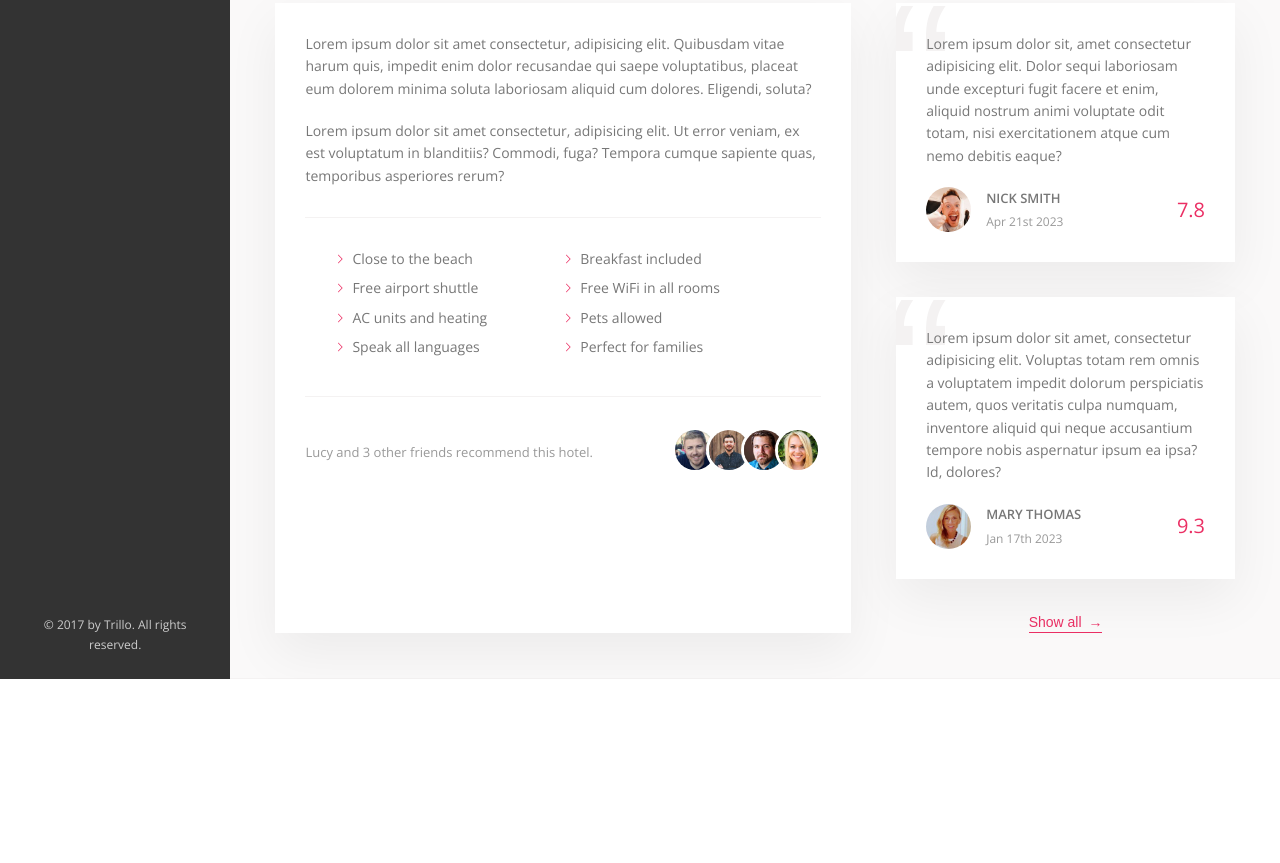
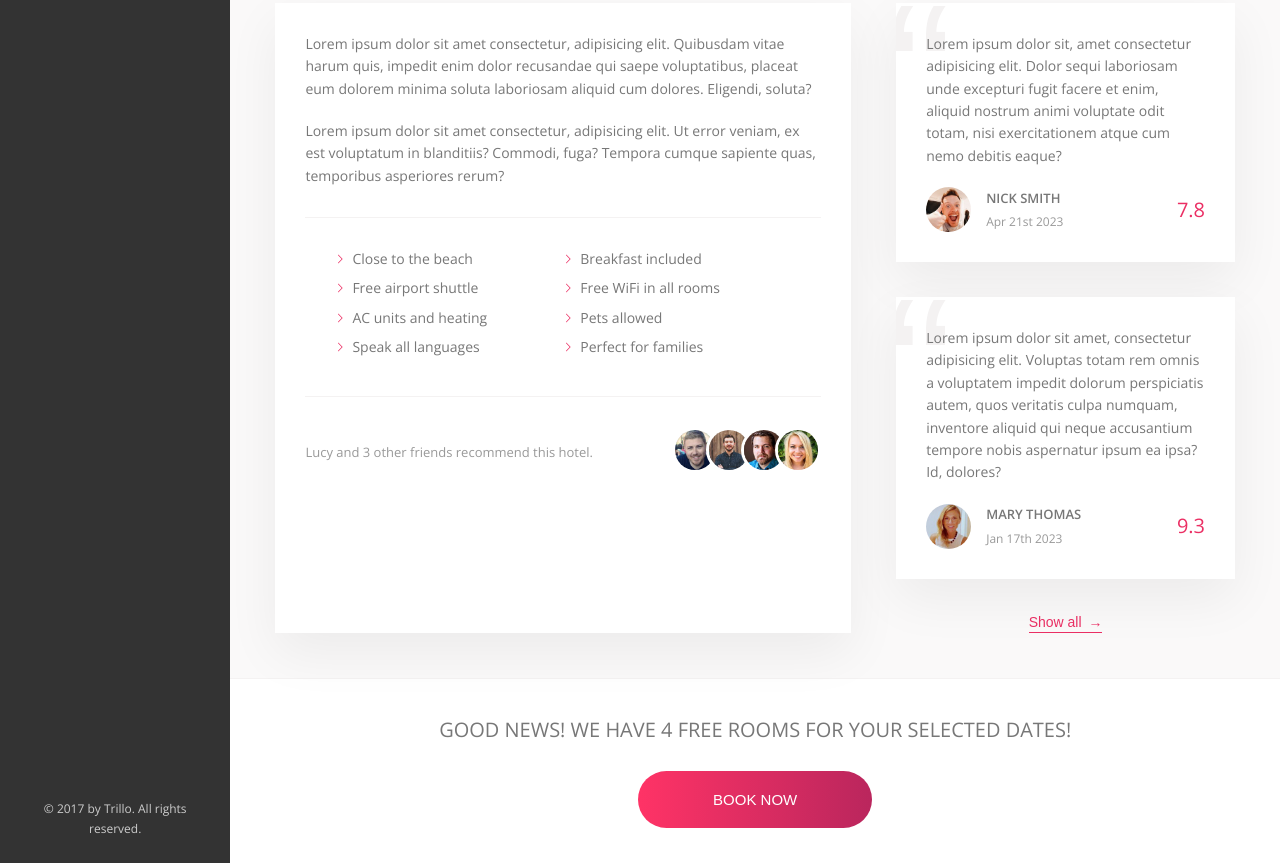
Before and after one commit to Electrolytful/Trillo, a website: page index.html in a window 1280 px wide. Shown: the part 590-1453 px from the top of the page. Before the commit the page ends 1269 px from the top, so only its background shows below. Drawn offline with nearby package versions, Linux system fonts and the light colour scheme.

Commit message:
finished CTA section

```diff
--- a/index.html
+++ b/index.html
@@ -221,6 +221,16 @@
                     </div>
                 </div>
 
+                <div class="cta">
+                    <h2 class="cta__book-now">
+                        Good news! We have 4 free rooms for your selected dates!
+                    </h2>
+
+                    <button class="btn">
+                        <span class="btn__visible">Book now</span>
+                        <span class="btn__invisible">Only 4 rooms left</span>
+                    </button>
+                </div>
             </main>
         </div>
     </body>
--- a/sass/_components.scss
+++ b/sass/_components.scss
@@ -273,40 +273,6 @@
 ////////////////////////////
 
 
-// BTN INLINE COMPONENT ///////
-.btn-inline {
-    border: none;
-    font-size: inherit;
-    color: var(--color-primary);
-    background-color: transparent;
-    border-bottom: 1px solid currentColor;
-    padding-bottom: 2px;
-    display: inline-block;
-    cursor: pointer;
-    transition: all .2s;
-
-    & span {
-        margin-left: 3px;
-        transition: margin-left .2s;
-    }
-
-    &:hover {
-        color: var(--color-grey-dark-1);
-
-        span {
-            margin-left: 8px;
-        }
-    }
-
-    &:focus {
-        outline: none;
-        animation: pulsate 1s infinite;
-    }
-
-}
-///////////////////////
-
-
 // PARAGRAPH COMPONENT ///////
 .paragraph {
     &:not(:last-of-type) {
@@ -436,3 +402,102 @@
     }
 }
 /////////////////////////////
+
+
+// CALL TO ACTION COMPONENT ///////
+.cta {
+    padding: 3.5rem 0;
+    text-align: center;
+
+    &__book-now {
+        font-size: 2rem;
+        font-weight: 300;
+        text-transform: uppercase;
+        margin-bottom: 2.5rem;
+    }
+}
+//////////////////////////
+
+
+// BTN COMPONENT ///////
+.btn {
+    font-size: 1.5rem;
+    font-weight: 300;
+    text-transform: uppercase;
+    border-radius: 100px;
+    border: none;
+    background-image: linear-gradient(to right, var(--color-primary-light), var(--color-primary-dark));
+    color: #fff;
+    position: relative;
+    overflow: hidden;
+    cursor: pointer;
+
+    & > * {
+        display: inline-block;
+        height: 100%;
+        width: 100%;
+        transition: all .2s;
+    }
+
+    &__visible {
+        padding: 2rem 7.5rem;
+    }
+
+    &__invisible {
+        position: absolute;
+        padding: 2rem 0;
+        left: 0;
+        top: -100%
+    }
+
+    &:hover {
+        background-image: linear-gradient(to left, var(--color-primary-light), var(--color-primary-dark));
+    }
+
+    &:hover &__visible {
+        transform: translateY(100%);
+    }
+
+    &:hover &__invisible {
+        top: 0;
+    }
+
+    &:focus {
+        outline: none;
+        animation: pulsate 1s infinite;
+    }
+}
+///////////////////////
+
+
+// BTN INLINE COMPONENT ///////
+.btn-inline {
+    border: none;
+    font-size: inherit;
+    color: var(--color-primary);
+    background-color: transparent;
+    border-bottom: 1px solid currentColor;
+    padding-bottom: 2px;
+    display: inline-block;
+    cursor: pointer;
+    transition: all .2s;
+
+    & span {
+        margin-left: 3px;
+        transition: margin-left .2s;
+    }
+
+    &:hover {
+        color: var(--color-grey-dark-1);
+
+        span {
+            margin-left: 8px;
+        }
+    }
+
+    &:focus {
+        outline: none;
+        animation: pulsate 1s infinite;
+    }
+}
+///////////////////////
```
Also changed, not shown: css/styles.css.
